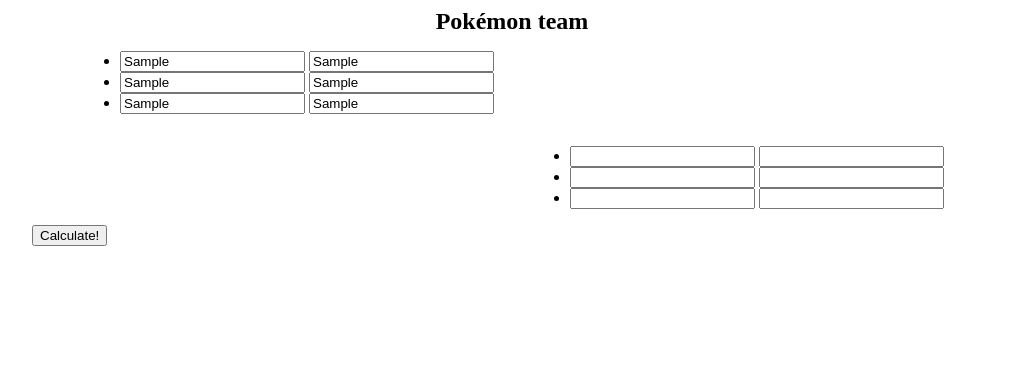
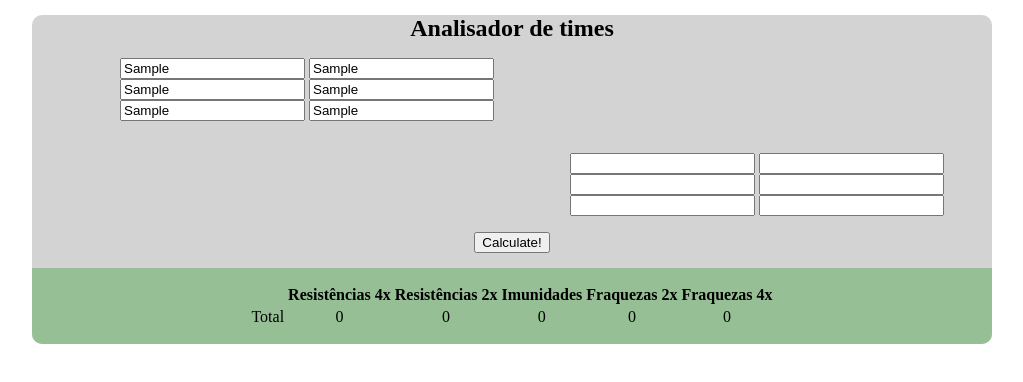
Before and after one commit to agarie/typeCalc, a plain HTML site: page index.html in a window 1280 px wide. Both pictures are taken after typing "Sample", "Sample", "Sample", "Sample", "Sample", "Sample" into the empty fields and a click on the button "Calculate!". Shown: the whole page, without its empty margins (128-1151 px from the left). Drawn offline with Linux system fonts and the light colour scheme.

Commit message:
Better output now.

```diff
--- a/index.html
+++ b/index.html
@@ -9,9 +9,9 @@
 	<div id='typecalc'>
 
 		<form>
-			<h2 class='center'>Pok&eacute;mon team</h2>
+			<h2 class='center'>Analisador de times</h2>
 
-			<ul class="column left">
+			<ul class="column left unstyled">
 
 				<li class="pokemon derp">
 					<label for="type-1"></label><input type="text" name="type-1" id="type-1" />
@@ -29,7 +29,7 @@
 				</li>
 
 			</ul>
-			<ul class="column right">
+			<ul class="column right unstyled">
 
 				<li class="pokemon">
 					<label for="type-1"></label><input type="text" name="type-1" id="type-1" />
--- a/src/typecalc.js
+++ b/src/typecalc.js
@@ -18,27 +18,33 @@ var	TYPECALC = {
 		team = TYPECALC.io.walkTheTeam();
 
 		totalResistsAndWeaks = TYPECALC.calc.typeCalc(team);
-		console.log(totalResistsAndWeaks);
-		//report = TYPECALC.io.createReport(totalResistsAndWeaks);
+		report = TYPECALC.io.createReport(totalResistsAndWeaks);
 
-		//TYPECALC.io.showResultsOnUi(report);
+		TYPECALC.io.showResultsOnUi(report, true);
 	},
 	debug: function () {
 		var team = [], matchup = [], effectCount = [], count = {};
 
 		team = TYPECALC.io.walkTheTeam();
+		console.log("Team");
+		console.log(team);
 
 		// These are the steps which calc.typeCalc() do.
 		matchup = team.map(TYPECALC.calc.matchup);
-		effectCount = matchup.map(TYPECALC.calc.effectCount);
-		count = effectCount.reduce(TYPECALC.calc.sumEffectiveness, {});
-
-		console.log("Team");
-		console.log(team);
 		console.log("Arrays of matchups");
 		console.log(matchup);
+
+		matchup = matchup.filter(function (el) {
+			return el;
+		});
+		console.log("Filtered Matchup");
+		console.log(matchup);
+
+		effectCount = matchup.map(TYPECALC.calc.effectCount);
 		console.log("Each pokémon's effects count");
 		console.log(effectCount);
+
+		count = effectCount.reduce(TYPECALC.calc.sumEffectiveness, {});
 		console.log("Final result (total effects count)");
 		console.log(count);
 	}
@@ -89,32 +95,31 @@ TYPECALC.io = (function () {
 
 	var createReport = function (totalResistsAndWeaks) {
 		var report = '';
-		var total = totalResistsAndWeaks;
+		var reportBody = '';
+		var total = totalResistsAndWeaks || {};
 
 		// Must create a table with: noEffect, quarterEffect,
 		// halfEffect, normalEffect, doubleEffect and quadEffect
 		// If it's undefined, put the value 0.
 
-		report += "<table>";
+		reportBody += "<td>Total</td>";
+		reportBody += "<td>" + (total["quarterEffect"] ? total["quarterEffect"] : "0") + "</td>";
+		reportBody += "<td>" + (total["halfEffect"] ? total["halfEffect"] : "0") + "</td>";
+		reportBody += "<td>" + (total["noEffect"] ? total["noEffect"] : "0") + "</td>";
+		reportBody += "<td>" + (total["doubleEffect"] ? total["doubleEffect"] : "0") + "</td>";
+		reportBody += "<td>" + (total["quadEffect"] ? total["quadEffect"] : "0") + "</td>";
 
-		report += total.noEffect ? total.noEffect : 0;
+		report += "<table class='center table'><thead><tr><th></th><th>Resistências 4x</th><th>Resistências 2x</th><th>Imunidades</th><th>Fraquezas 2x</th><th>Fraquezas 4x</th></tr></thead><tbody><tr>";
+		report += reportBody;
+		report += "</tr></tbody></table>";
 
-		report += total.quarterEffect ? total.quarterEffect : 0;
-
-		report += total.halfEffect ? total.halfEffect : 0;
-
-		report += total.normalEffect ? total.normalEffect : 0;
-
-		report += total.doubleEffect ? total.doubleEffect : 0;
-
-		report += total.quadEffect ? total.quadEffect : 0;
-
-		report += "</table>";
+		return report;
 	};
 
 	return {
 		showResultsOnUi: showResultsOnUi,
-		walkTheTeam: walkTheTeam
+		walkTheTeam: walkTheTeam,
+		createReport: createReport
 	}
 }());
 
--- a/style.css
+++ b/style.css
@@ -32,3 +32,27 @@
 .center h1, .center h2, .center h3, .center h4, .center p {
 	text-align: center;
 }
+
+#typecalc #calculate {
+	text-align: center;
+}
+
+#typecalc #output {
+	text-align: center;
+}
+
+#typecalc #output td {
+	text-align: center;
+}
+
+#typecalc {
+	padding: 0 0 15px 0;
+	margin-top:15px;
+	background-color:#D3D3D3;
+	border-radius:10px;
+	-webkit-border-radius:10px;
+	-moz-border-radius:10px;
+	-o-border-radius:10px;
+}
+
+#typecalc #output{padding:15px 0 15px 0;margin-top:15px;background-color:#97BF95;text-align:center;border-bottom-left-radius:10px;-webkit-border-bottom-left-radius:10px;-moz-border-bottom-left-radius:10px;-o-border-bottom-left-radius:10px;border-bottom-right-radius:10px;-webkit-border-bottom-right-radius:10px;-moz-border-bottom-right-radius:10px;-o-border-bottom-right-radius:10px;}
```
